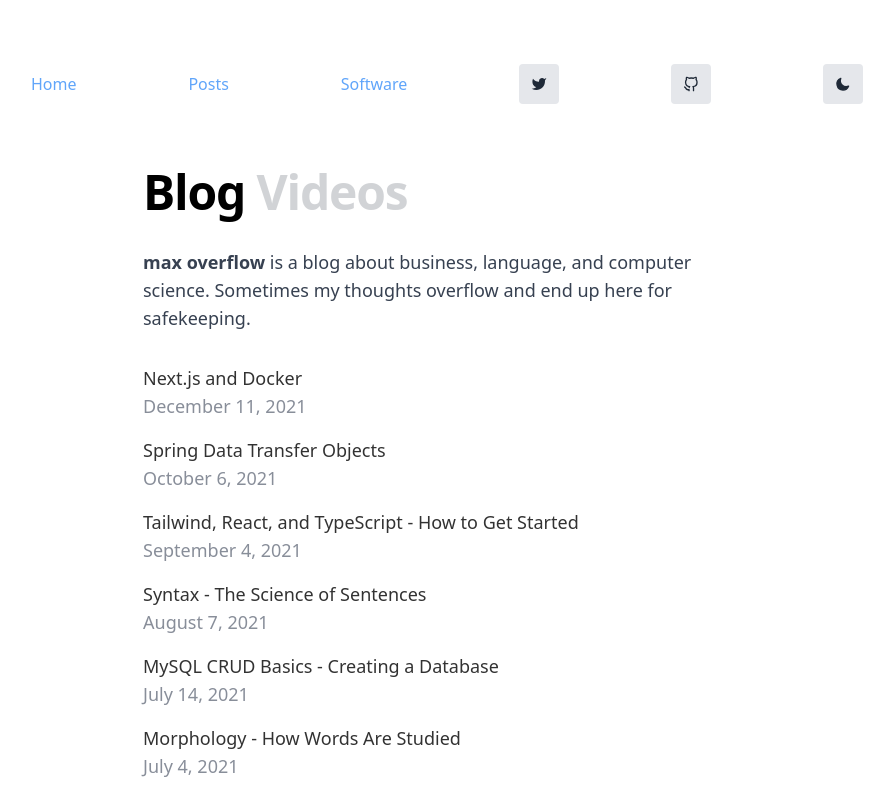
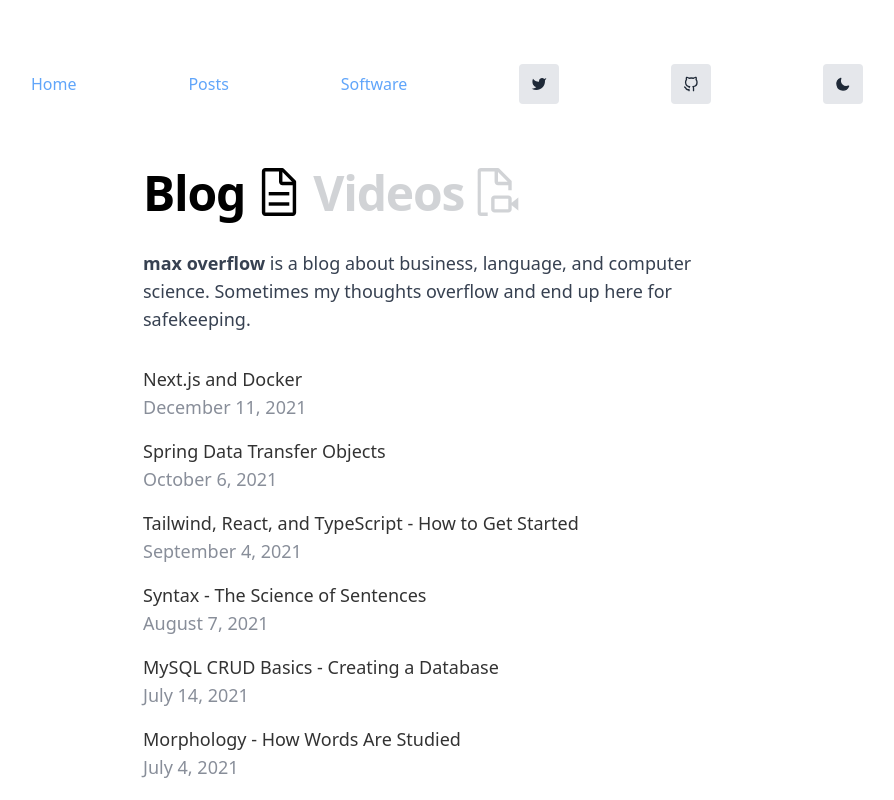
Before and after one commit to maxdemaio/max-nextjs, a Next.js app: page /posts in a window 1280 px wide. Shown: the top 800 px of the page, without its empty margins (193-1087 px from the left). Built offline with nearby package versions, Linux system fonts and the light colour scheme.

Commit message:
add icons for posts page

```diff
--- a/pages/posts/index.js
+++ b/pages/posts/index.js
@@ -13,10 +13,50 @@ export default function PostHome({allPostsData}) {
   return (
     <Container title="Posts | Blog – Max DeMaio">
       <h1 className="my-h1">
-        Blog{' '}
+        Blog
+        <svg
+          className="my-svg-header"
+          width="1em"
+          height="1em"
+          viewBox="0 0 20 28"
+        >
+          <path
+            d="M19.7 7.3L12.7 0.3C12.5 0.0999999 12.3 0 12 0H2C0.9 0 0 0.9 0 2V26C0 27.1 0.9 28 2 28H18C19.1 28 20 27.1 20 26V8C20 7.7 19.9 7.5 19.7 7.3ZM12 2.4L17.6 8H12V2.4ZM18 26H2V2H10V8C10 9.1 10.9 10 12 10H18V26Z"
+            fill="currentColor"
+          />
+          <path d="M4 20H16V22H4V20Z" fill="currentColor" />
+          <path d="M4 14H16V16H4V14Z" fill="currentColor" />
+        </svg>
         <Link href="/videos">
           <a className="text-gray-800 dark:text-gray-100 opacity-20 hover:opacity-50">
             Videos
+            <svg
+              className="my-svg-header"
+              width="1em"
+              height="1em"
+              viewBox="0 0 24 28"
+            >
+              <g clip-path="url(#clip0_1501_40)">
+                <path
+                  d="M24 17L20 20.2V18C19.9995 17.4697 19.7886 16.9613 19.4136 16.5864C19.0387 16.2114 18.5303 16.0005 18 16H10C9.46973 16.0005 8.96133 16.2114 8.58637 16.5864C8.21141 16.9613 8.00053 17.4697 8 18V24C8.00053 24.5303 8.21141 25.0387 8.58637 25.4136C8.96133 25.7886 9.46973 25.9995 10 26H18C18.5303 25.9995 19.0387 25.7886 19.4136 25.4136C19.7886 25.0387 19.9995 24.5303 20 24V21.8L24 25V17ZM10 24V18H18L18.002 24H10Z"
+                  fill="currentColor"
+                />
+                <path
+                  d="M6 26H2V2H10V8C10.0016 8.52995 10.2128 9.03774 10.5875 9.41247C10.9623 9.7872 11.4701 9.99842 12 10H18V13H20V8C20.0035 7.86858 19.9785 7.73795 19.9268 7.61711C19.875 7.49627 19.7976 7.38809 19.7 7.3L12.7 0.300004C12.612 0.202349 12.5038 0.124955 12.3829 0.0731614C12.2621 0.0213681 12.1314 -0.00359152 12 4.34698e-06H2C1.47005 0.00158707 0.962265 0.212809 0.587535 0.587539C0.212805 0.962269 0.00158273 1.47006 0 2V26C0.00158273 26.53 0.212805 27.0377 0.587535 27.4125C0.962265 27.7872 1.47005 27.9984 2 28H6V26ZM12 2.4L17.6 8H12V2.4Z"
+                  fill="currentColor"
+                />
+              </g>
+              <defs>
+                <clipPath id="clip0_1501_40">
+                  <rect
+                    width="24"
+                    height="28.0003"
+                    fill="currentColor"
+                    transform="translate(0 -0.000335693)"
+                  />
+                </clipPath>
+              </defs>
+            </svg>
           </a>
         </Link>
       </h1>
--- a/pages/software/index.js
+++ b/pages/software/index.js
@@ -15,7 +15,6 @@ export default function Software() {
             width="1em"
             height="1em"
             viewBox="0 0 24 24"
-            fill="none"
           >
             <path d="M24 8H16V0H24V8ZM18 6H22V2H18V6Z" fill="currentColor" />
             <path
--- a/pages/videos/index.js
+++ b/pages/videos/index.js
@@ -26,10 +26,50 @@ export default function Videos({stats, videos}) {
       <h1 className="my-h1">
         <Link href="/posts">
           <a className="text-gray-800 dark:text-gray-100 opacity-20 hover:opacity-50">
-            Blog{' '}
+            Blog
+            <svg
+              className="my-svg-header"
+              width="1em"
+              height="1em"
+              viewBox="0 0 20 28"
+            >
+              <path
+                d="M19.7 7.3L12.7 0.3C12.5 0.0999999 12.3 0 12 0H2C0.9 0 0 0.9 0 2V26C0 27.1 0.9 28 2 28H18C19.1 28 20 27.1 20 26V8C20 7.7 19.9 7.5 19.7 7.3ZM12 2.4L17.6 8H12V2.4ZM18 26H2V2H10V8C10 9.1 10.9 10 12 10H18V26Z"
+                fill="currentColor"
+              />
+              <path d="M4 20H16V22H4V20Z" fill="currentColor" />
+              <path d="M4 14H16V16H4V14Z" fill="currentColor" />
+            </svg>
           </a>
         </Link>
         Videos
+        <svg
+          className="my-svg-header"
+          width="1em"
+          height="1em"
+          viewBox="0 0 24 28"
+        >
+          <g clip-path="url(#clip0_1501_40)">
+            <path
+              d="M24 17L20 20.2V18C19.9995 17.4697 19.7886 16.9613 19.4136 16.5864C19.0387 16.2114 18.5303 16.0005 18 16H10C9.46973 16.0005 8.96133 16.2114 8.58637 16.5864C8.21141 16.9613 8.00053 17.4697 8 18V24C8.00053 24.5303 8.21141 25.0387 8.58637 25.4136C8.96133 25.7886 9.46973 25.9995 10 26H18C18.5303 25.9995 19.0387 25.7886 19.4136 25.4136C19.7886 25.0387 19.9995 24.5303 20 24V21.8L24 25V17ZM10 24V18H18L18.002 24H10Z"
+              fill="currentColor"
+            />
+            <path
+              d="M6 26H2V2H10V8C10.0016 8.52995 10.2128 9.03774 10.5875 9.41247C10.9623 9.7872 11.4701 9.99842 12 10H18V13H20V8C20.0035 7.86858 19.9785 7.73795 19.9268 7.61711C19.875 7.49627 19.7976 7.38809 19.7 7.3L12.7 0.300004C12.612 0.202349 12.5038 0.124955 12.3829 0.0731614C12.2621 0.0213681 12.1314 -0.00359152 12 4.34698e-06H2C1.47005 0.00158707 0.962265 0.212809 0.587535 0.587539C0.212805 0.962269 0.00158273 1.47006 0 2V26C0.00158273 26.53 0.212805 27.0377 0.587535 27.4125C0.962265 27.7872 1.47005 27.9984 2 28H6V26ZM12 2.4L17.6 8H12V2.4Z"
+              fill="currentColor"
+            />
+          </g>
+          <defs>
+            <clipPath id="clip0_1501_40">
+              <rect
+                width="24"
+                height="28.0003"
+                fill="currentColor"
+                transform="translate(0 -0.000335693)"
+              />
+            </clipPath>
+          </defs>
+        </svg>
       </h1>
 
       <section className="mb-8">
--- a/styles/global.css
+++ b/styles/global.css
@@ -9,6 +9,7 @@ This essentially allows us to make our own tailwind-like classNames. */
   vertical-align: -10%;
   display: inline;
   margin-left: 0.625rem;
+  margin-right: 0.625rem;
 }
 .my-h1 {
   @apply font-bold text-3xl md:text-5xl tracking-tight mb-8 text-black dark:text-white;
```
